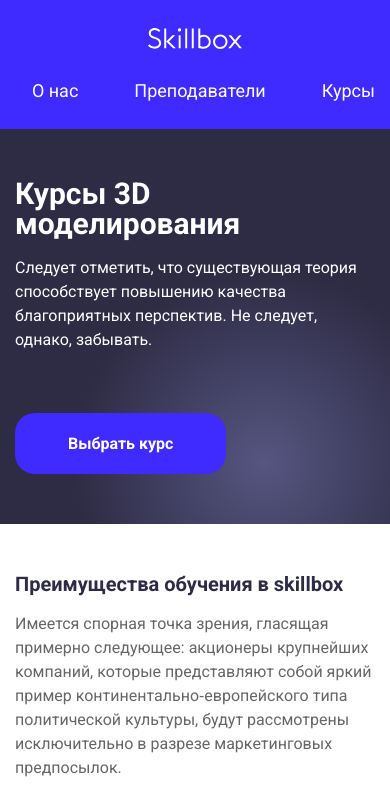
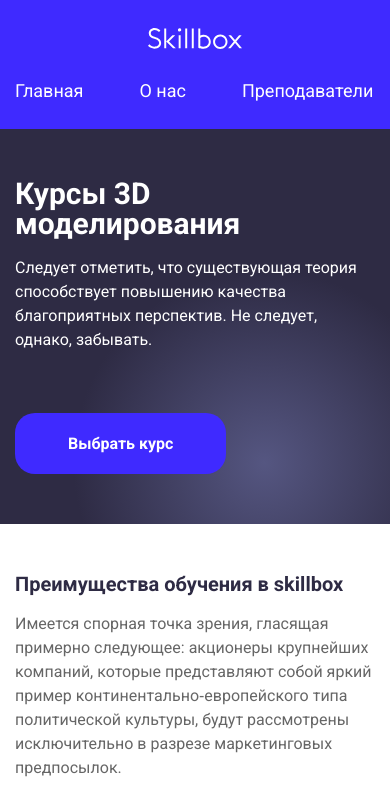
Before and after one commit to Pintelek/3D-curse, a plain HTML site: page index.html in a window 390 px wide. Shown: the top 800 px of the page. Drawn offline with Linux system fonts and the light colour scheme.

Commit message:
scrollbar nav

```diff
--- a/CSS/style.css
+++ b/CSS/style.css
@@ -316,6 +316,9 @@ width: 100%;
     justify-content: center;
     margin-bottom: 31px;
   }
+  .nav-list{
+    justify-content: flex-start;
+  }
   .hero{
     background: radial-gradient(49% 49% at 67.78% 84.57%, #555681 0%, #2E2B44 100%);
   }
```
